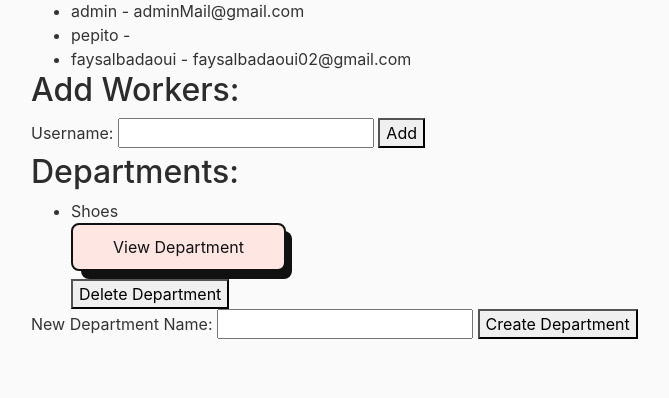
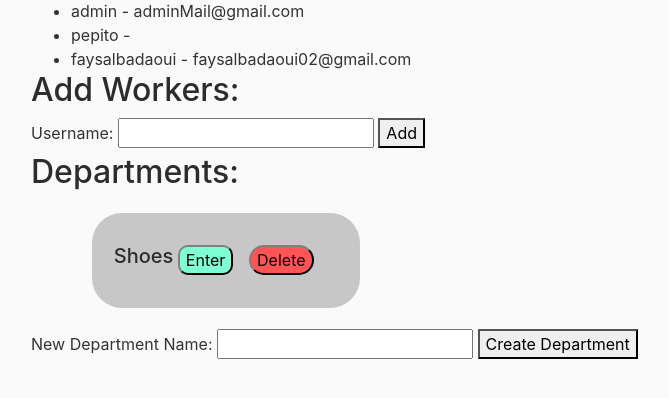
Before and after one commit to FaysalBM/Web-Project-Delivery1, a Django app: page /company/1/ in a window 1280 px wide. Shown: the part 215-613 px from the top of the page, without its empty margins (54-723 px from the left). Run offline with Django 4.2, Linux system fonts and the light colour scheme; a user stored in the database is signed in; data comes from the database, SQL or seed files in the repository; both versions use the stored data as it was after the commit; some libraries are stand-ins or nearby versions.

Commit message:
css over comapny_detail

```diff
--- a/src/wpApp/web/templates/models/company_detail.html
+++ b/src/wpApp/web/templates/models/company_detail.html
@@ -127,14 +127,15 @@
             <ul>
                 {% for department in company.departments.all %}
                     {% if request.user in department.users.all %}
-                        <li>{{ department.name }}</li>
-                        <a href="/company/{{company.id}}/department/{{ department.id}}">
-                            <button class="button-56" role="button">View Department</button>
-                        </a>
-                        <h1></h1>
-                        {% if request.user == department.admin %}
-                            <button class="delete-department" data-department-id="{{ department.id }}">Delete Department</button>
-                        {% endif %}
+                        <div style="background-color: #c7c7c7; margin: 2%; padding: 2%; width: 25%; display: flex; border-radius: 30px;">
+                            <h5 style="align-self: center; justify-self: center;">{{ department.name }}</h5>
+                            <a style="padding: 2%; justify-self: center; align-self: center;" href="/company/{{company.id}}/department/{{ department.id}}">
+                                <button style="background-color: aquamarine; border-color: #2c2c2c; border-radius: 10px; width: fit-content;" role="button">Enter</button>
+                            </a>
+                            {% if request.user == department.admin %}
+                                <button class="delete-department" style="margin: 5%; background-color: #ff5454; border-radius: 30px; border-color: #2c2c2c; " data-department-id="{{ department.id }}">Delete</button>
+                            {% endif %}
+                        </div>
                     {% endif %}
                 {% empty %}
                     <li>No departments found.</li>
```
Also changed, not shown: src/wpApp/db.sqlite3.
